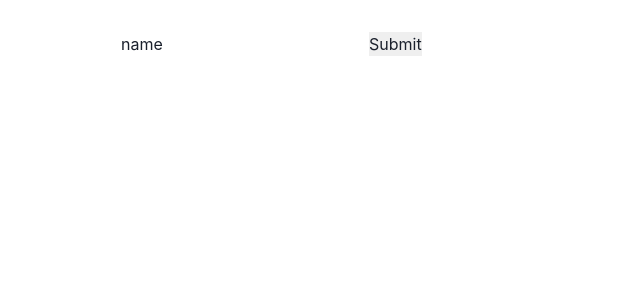
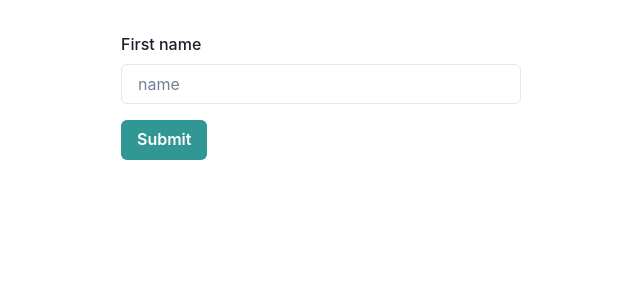
Before and after one commit to rayaanoidPrime/redlit-web, a Next.js app: page /register in a window 1280 px wide. Shown: the top 300 px of the page, without its empty margins (319-959 px from the left). Built offline with nearby package versions, Linux system fonts and the light colour scheme.

Commit message:
chakra integration with react hook form

```diff
--- a/src/pages/register.tsx
+++ b/src/pages/register.tsx
@@ -1,6 +1,13 @@
 import React from 'react';
 import { useState } from "react";
 import { useForm, SubmitHandler } from "react-hook-form"
+import {
+    FormErrorMessage,
+    FormLabel,
+    FormControl,
+    Input,
+    Button,
+} from '@chakra-ui/react'
 import Wrapper from '../components/wrapper'
 
 
@@ -14,20 +21,30 @@ type registerProps = {
 
 const Register: React.FC<registerProps> = ({ }) => {
 
-    const { register, handleSubmit, watch, formState: { errors } } = useForm<Inputs>();
+    const { register, handleSubmit, formState: { errors, isSubmitting } } = useForm<Inputs>();
     const onSubmit: SubmitHandler<Inputs> = data => console.log(data);
 
 
     return (
         <Wrapper variant={'small'}>
             <form onSubmit={handleSubmit(onSubmit)}>
-                {/* register your input into the hook by invoking the "register" function */}
-                <input defaultValue="name" {...register("name", { required: true })} />
-
-                {/* errors will return when field validation fails  */}
-                {errors.name && <span>This field is required</span>}
-
-                <input type="submit" />
+                <FormControl isInvalid={!!errors.name}>
+                    <FormLabel htmlFor='name'>First name</FormLabel>
+                    <Input
+                        id='name'
+                        placeholder='name'
+                        {...register('name', {
+                            required: 'This is required',
+                            minLength: { value: 4, message: 'Minimum length should be 4' },
+                        })}
+                    />
+                    <FormErrorMessage>
+                        {errors.name && errors.name.message}
+                    </FormErrorMessage>
+                </FormControl>
+                <Button mt={4} colorScheme='teal' isLoading={isSubmitting} type='submit'>
+                    Submit
+                </Button>
             </form>
         </Wrapper>
     );
```
